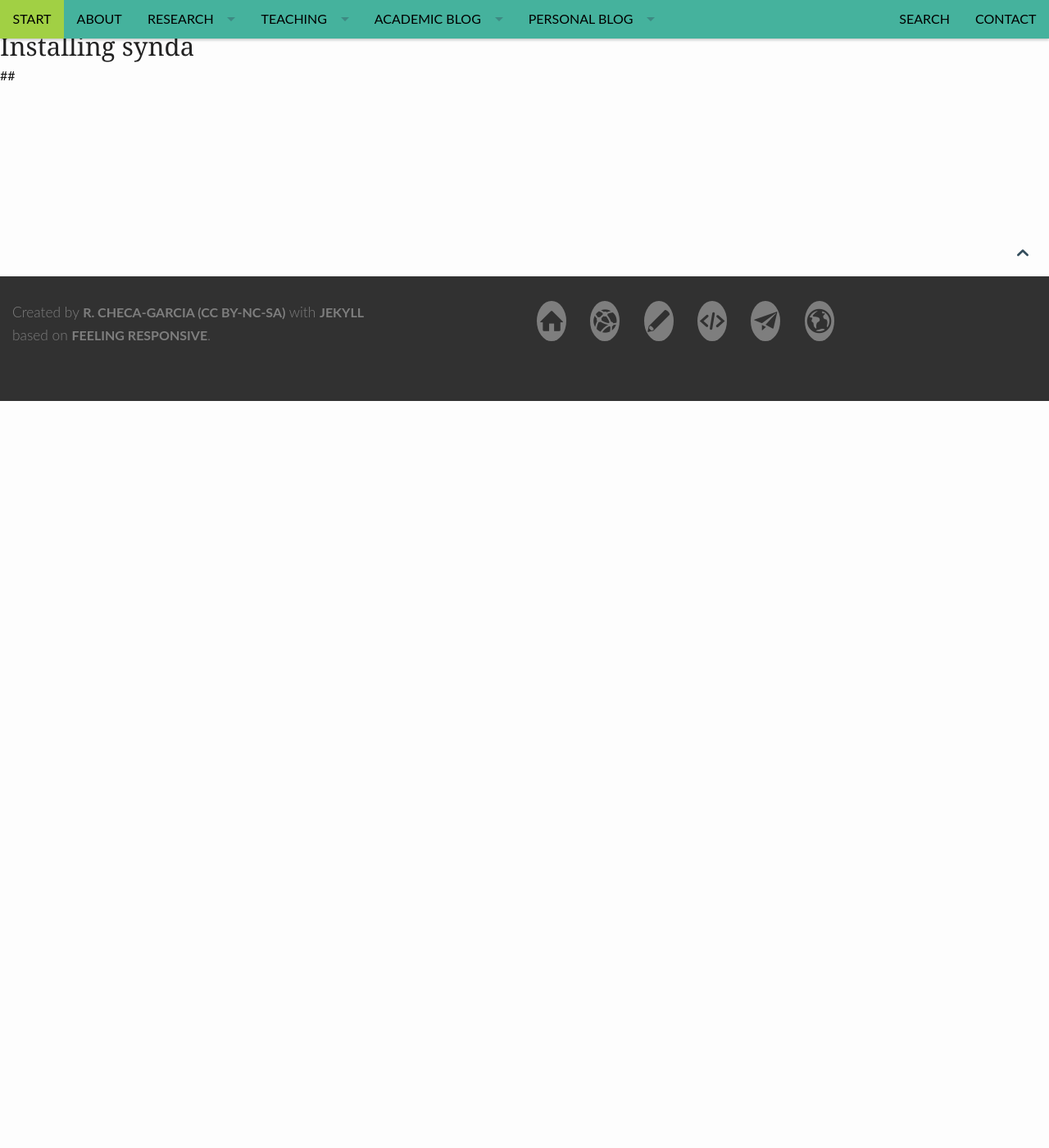
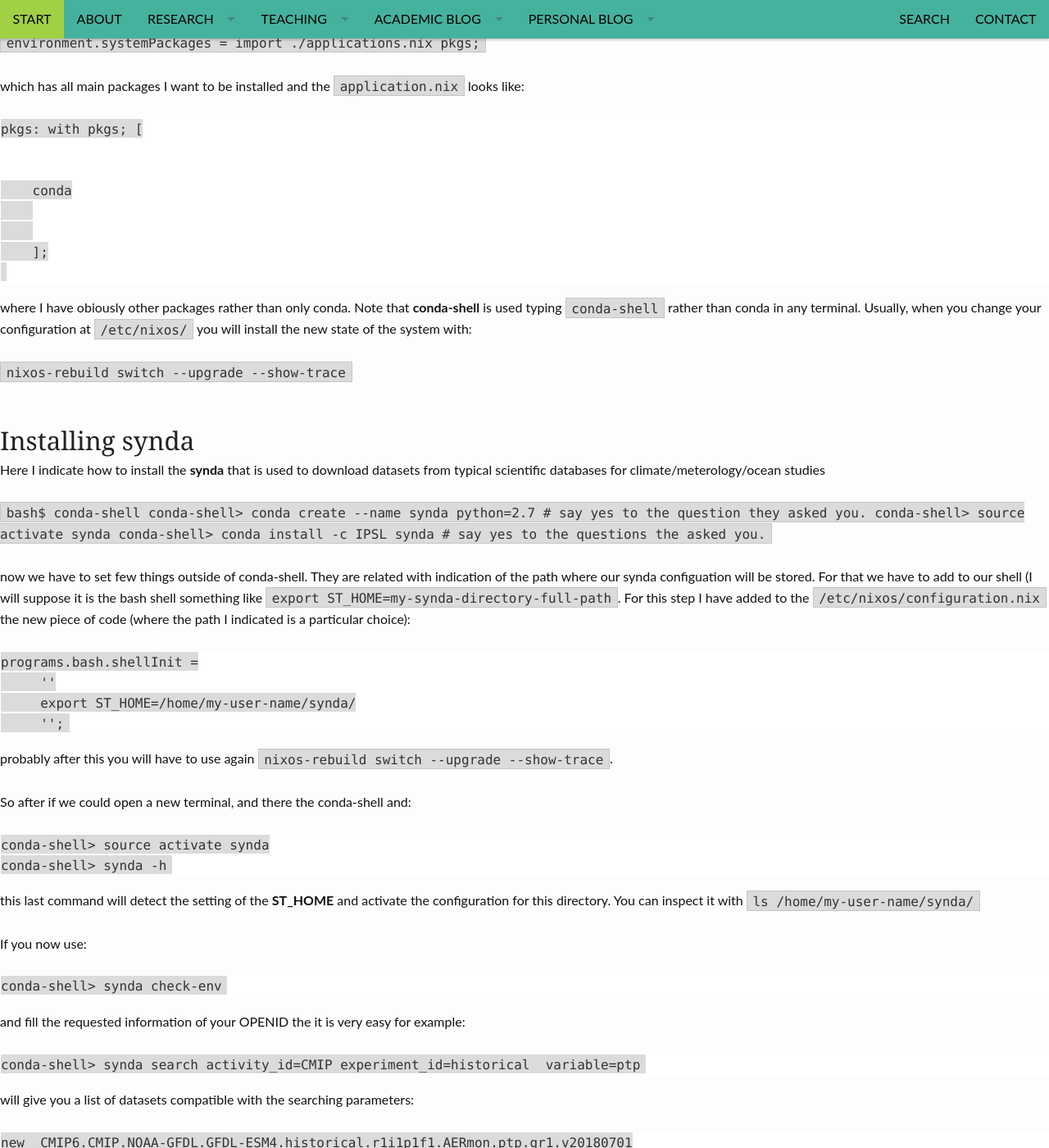
Before and after one commit to RCHG/rchg.github.io, a Jekyll site: the page built from _posts/2019-10-19-ESMValTool-NixOS.md, in a window 1280 px wide and 1400 px high, scrolled down 270 px. Shown: the whole window at 82% size. Built offline with Jekyll 4.4.1, drawn with Linux system fonts in a browser that asks for light colours; nearby versions of some CDN libraries; our own code applies the rules of GitHub Pages for plain Markdown files; comment, search, counter and statistics services are not loaded; before the commit the page ends 900 px from its top, so only the background shows below that; some of the changed text lies outside the part shown.

Commit message:
Update 2019-10-19-ESMValTool-NixOS.md

````diff
--- a/_posts/2019-10-19-ESMValTool-NixOS.md
+++ b/_posts/2019-10-19-ESMValTool-NixOS.md
@@ -19,8 +19,77 @@ header:
 
 ## Main dependencies
 
-conda-shell
+The main dependency that we will use is to install the **conda-shell** for NixOS. There are several ways in my
+case I have chosen to install it as part of the systemPackages so I have a line in `/etc/nixos/configuration.nix` that is:
+
+`environment.systemPackages = import ./applications.nix pkgs;`
+
+which has all main packages I want to be installed and the `application.nix` looks like:
+
+```
+pkgs: with pkgs; [
+
+
+    conda
+
+
+    ];
+
+```
+
+where I have obiously other packages rather than only conda. Note that **conda-shell** is used typing `conda-shell` rather than conda in any terminal. Usually, when you change your  configuration at `/etc/nixos/`
+you will install the new state of the system with:
+
+`nixos-rebuild switch --upgrade --show-trace`
 
 ## Installing synda
 
+Here I indicate how to install the **synda** that is used to download datasets from typical scientific databases for climate/meterology/ocean studies
+
+``
+bash$ conda-shell
+conda-shell> conda create --name synda python=2.7 # say yes to the question they asked you.
+conda-shell> source activate synda
+conda-shell> conda install -c IPSL synda          # say yes to the questions the asked you.
+``
+
+now we have to set few things outside of conda-shell. They are related with indication of the path where our synda configuation will be stored. For that we have to add to our shell (I will suppose it is the bash shell something like `export ST_HOME=my-synda-directory-full-path`. For this step I have added to the `/etc/nixos/configuration.nix` the new piece of code (where the path I indicated is a particular choice):
+
+```
+programs.bash.shellInit =
+     ''
+     export ST_HOME=/home/my-user-name/synda/
+     '';
+```
+
+probably after this you will have to use again `nixos-rebuild switch --upgrade --show-trace`.
+
+So after if we could open a new terminal, and there the conda-shell and:
+```
+conda-shell> source activate synda
+conda-shell> synda -h
+```
+this last command will detect the setting of the **ST_HOME** and activate the configuration for this directory. You can inspect it with `ls /home/my-user-name/synda/`
+
+If you now use:
+
+```
+conda-shell> synda check-env
+```
+and fill the requested information of your OPENID the it is very easy for example:
+```
+conda-shell> synda search activity_id=CMIP experiment_id=historical  variable=ptp
+```
+will give you a list of datasets compatible with the searching parameters:
+
+```
+new  CMIP6.CMIP.NOAA-GFDL.GFDL-ESM4.historical.r1i1p1f1.AERmon.ptp.gr1.v20180701
+new  CMIP6.CMIP.NOAA-GFDL.GFDL-ESM4.historical.r1i1p1f1.AERmon.ptp.gr1.v20190726
+new  CMIP6.CMIP.CNRM-CERFACS.CNRM-CM6-1.historical.r1i1p1f2.AERmon.ptp.gr.v20180917
+new  CMIP6.CMIP.CNRM-CERFACS.CNRM-CM6-1.historical.r2i1p1f2.AERmon.ptp.gr.v20181126
+new  CMIP6.CMIP.CNRM-CERFACS.CNRM-CM6-1.historical.r5i1p1f2.AERmon.ptp.gr.v20190125
+...
+```
+you can download with install or get options of synda commandline tool.
+
 ##
````
